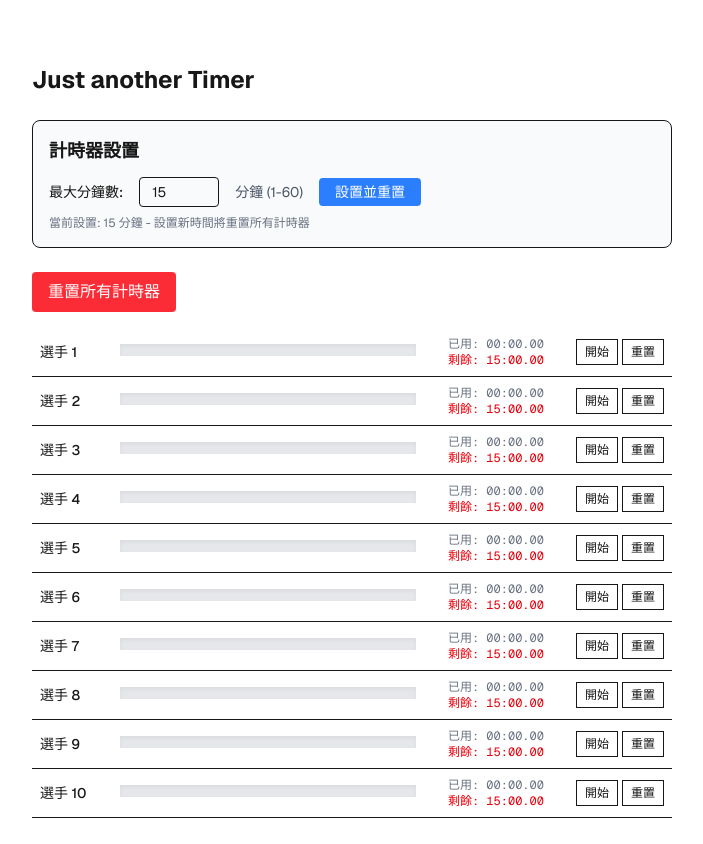
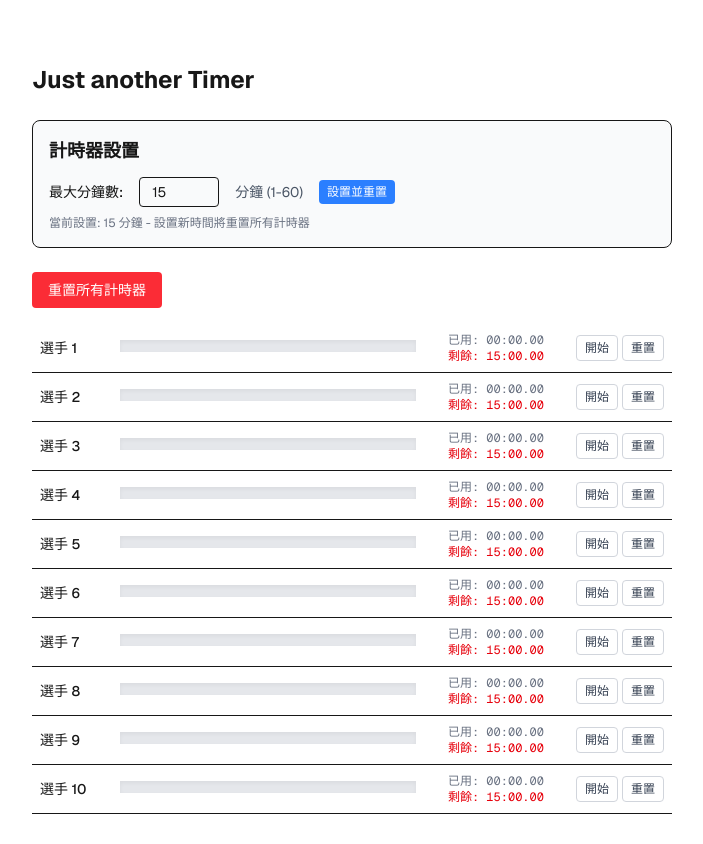
Before and after one commit to LunchBox/next-timer, a Next.js app: page / in a window 1280 px wide. Shown: the top 844 px of the page, without its empty margins (288-991 px from the left). Built offline with nearby package versions, Linux system fonts and the light colour scheme.

Commit message:
extract button component

```diff
--- /dev/null
+++ b/app/button.tsx
@@ -0,0 +1,40 @@
+import React from "react";
+
+interface ButtonProps extends React.ButtonHTMLAttributes<HTMLButtonElement> {
+  variant?: "primary" | "secondary" | "danger" | "ghost";
+  size?: "sm" | "md" | "lg";
+  children: React.ReactNode;
+}
+
+export default function Button({
+  variant = "primary",
+  size = "md",
+  className = "",
+  children,
+  ...props
+}: ButtonProps) {
+  const baseClasses =
+    "font-medium rounded transition-colors focus:outline-none focus:ring-2 focus:ring-offset-2 disabled:opacity-50 disabled:cursor-not-allowed";
+
+  const variantClasses = {
+    primary: "bg-blue-500 text-white hover:bg-blue-600 focus:ring-blue-500",
+    secondary: "bg-gray-500 text-white hover:bg-gray-600 focus:ring-gray-500",
+    danger: "bg-red-500 text-white hover:bg-red-600 focus:ring-red-500",
+    ghost:
+      "bg-transparent text-gray-700 border border-gray-300 hover:bg-gray-50 hover:text-gray-900 focus:ring-gray-500",
+  };
+
+  const sizeClasses = {
+    sm: "px-2 py-1 text-xs",
+    md: "px-4 py-2 text-sm",
+    lg: "px-6 py-3 text-base",
+  };
+
+  const classes = `${baseClasses} ${variantClasses[variant]} ${sizeClasses[size]} ${className}`;
+
+  return (
+    <button className={classes} {...props}>
+      {children}
+    </button>
+  );
+}
--- a/app/page.tsx
+++ b/app/page.tsx
@@ -2,6 +2,7 @@
 
 import { useState } from "react";
 import Timer from "./timer";
+import Button from "./button";
 
 export default function Home() {
   // Load maxMinutes from localStorage or default to 15
@@ -98,12 +99,9 @@ export default function Home() {
               placeholder="15"
             />
             <span className="text-sm text-gray-600">分鐘 (1-60)</span>
-            <button
-              type="submit"
-              className="px-4 py-1 bg-blue-500 text-white rounded hover:bg-blue-600 transition-colors text-sm font-medium"
-            >
+            <Button type="submit" variant="primary" size="sm">
               設置並重置
-            </button>
+            </Button>
           </form>
           <p className="text-xs text-gray-500 mt-2">
             當前設置: {maxMinutes} 分鐘 - 設置新時間將重置所有計時器
@@ -112,12 +110,9 @@ export default function Home() {
 
         {/* Reset All Button */}
         <div className="w-full mb-4">
-          <button
-            onClick={handleResetAll}
-            className="px-4 py-2 bg-red-500 text-white rounded hover:bg-red-600 transition-colors font-medium"
-          >
+          <Button onClick={handleResetAll} variant="danger" size="md">
             重置所有計時器
-          </button>
+          </Button>
         </div>
 
         {/* Timers */}
--- a/app/timer.tsx
+++ b/app/timer.tsx
@@ -1,6 +1,7 @@
 "use client";
 
 import { useState, useEffect, useRef } from "react";
+import Button from "./button";
 
 export default function Timer({
   cIdx,
@@ -162,27 +163,22 @@ export default function Timer({
       </div>
       <div className="flex gap-1">
         {!isRunning ? (
-          <button
+          <Button
             onClick={handleStart}
             disabled={time >= MAX_TIME}
-            className="px-2 py-1 text-xs border cursor-pointer hover:bg-gray-700 hover:text-gray-100 disabled:opacity-50"
+            variant="ghost"
+            size="sm"
           >
             {time === 0 ? "開始" : "繼續"}
-          </button>
+          </Button>
         ) : (
-          <button
-            onClick={handlePause}
-            className="px-2 py-1 cursor-pointer text-xs border hover:bg-gray-700 hover:text-gray-100"
-          >
+          <Button onClick={handlePause} variant="secondary" size="sm">
             暫停
-          </button>
+          </Button>
         )}
-        <button
-          onClick={handleReset}
-          className="px-2 py-1 cursor-pointer text-xs border hover:bg-gray-700 hover:text-gray-100"
-        >
+        <Button onClick={handleReset} variant="ghost" size="sm">
           重置
-        </button>
+        </Button>
       </div>
     </div>
   );
```
